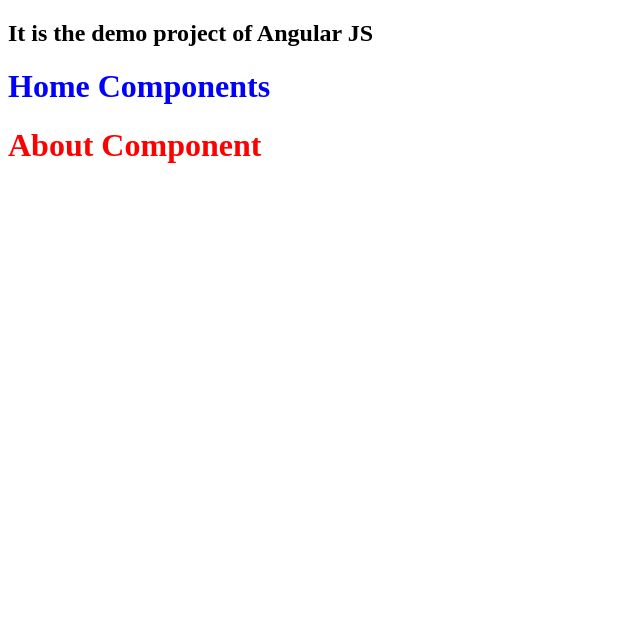
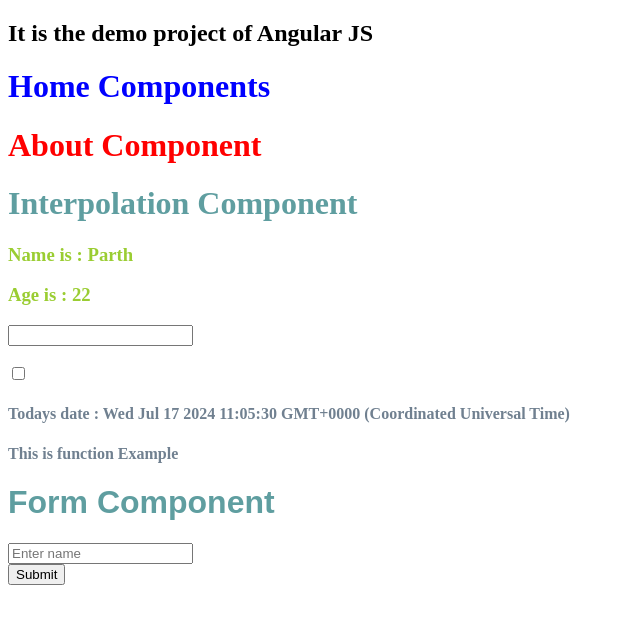
Before and after one commit to parth-mulashiya/angular_demo, an Angular app: page / in a window 1280 px wide. Shown: the top 624 px of the page, without its empty margins (0-640 px from the left). Built offline with nearby package versions, Linux system fonts and the light colour scheme.

Commit message:
using  variable in html file

```diff
--- a/src/app/app.component.html
+++ b/src/app/app.component.html
@@ -1,3 +1,14 @@
+<!-- here we can use our custom components
+  by using component selector name/id like <app-home>
+  that is specifyed in components ts file -->
+
+
 <h2>It is the demo project of Angular JS</h2>
+
 <app-home></app-home>
+
 <app-about></app-about>
+
+<app-interpolation></app-interpolation>
+
+<app-form></app-form>
--- a/src/app/app.component.ts
+++ b/src/app/app.component.ts
@@ -2,11 +2,13 @@
 import { RouterOutlet } from '@angular/router';
 import { HomeComponent } from './components/home/home.component';
 import { AboutComponent } from './components/about/about.component';
+import { InterpolationComponent } from './components/interpolation/interpolation.component';
+import { FormComponent } from './components/form/form.component';
 
 @Component({
   selector: 'app-root',
   standalone: true,
-  imports: [RouterOutlet,HomeComponent,AboutComponent],
+  imports: [RouterOutlet,HomeComponent,AboutComponent,InterpolationComponent,FormComponent],  //import the component name here
   templateUrl: './app.component.html',
   styleUrl: './app.component.css'
 })
--- a/src/app/components/about/about.component.ts
+++ b/src/app/components/about/about.component.ts
@@ -1,10 +1,11 @@
 import { Component } from '@angular/core';
 
 @Component({
-  selector: 'app-about',
+  selector: 'app-about',   //it is unique name/id of this component to use this component in app.component.html file
   standalone: true,
   imports: [],
-  template: '<h1>About Component </h1>',
+  template: '<h1>About Component </h1>',    //direact html code not using component html file
+  //direact css code not using component css file
   styles: [
     'h1{color: red}'
   ]
--- /dev/null
+++ b/src/app/components/form/form.component.html
@@ -0,0 +1,12 @@
+<!-- headText class are from main styles.css file it is globaly so we can use any where in this project -->
+<h1 class="headText">Form Component</h1>
+
+<!-- #input : This creates a reference to the input element itself (myInput).
+You can access its properties, such as .value. -->
+<input type="text" #input placeholder="Enter name"/>
+<br>
+<button (click)="printName(input.value)">Submit</button>
+<!-- (click)="printName(input.value)": When the button is clicked,
+ it calls the printName() function and passes input.value as an argument. -->
+
+<h5>{{output}}</h5>
--- /dev/null
+++ b/src/app/components/form/form.component.ts
@@ -0,0 +1,19 @@
+import { Component } from '@angular/core';
+
+@Component({
+  selector: 'app-form',
+  standalone: true,
+  imports: [],
+  templateUrl: './form.component.html',
+  styleUrl: './form.component.css'
+})
+export class FormComponent {
+
+  output = ""
+
+  printName(value: string){
+    this.output = "Name is : " + value
+  }
+  //printName() function has 1 argument 'value' its type is string
+  //this fumction is used to store input into variable and set into 'output' variable
+}
--- /dev/null
+++ b/src/app/components/interpolation/interpolation.component.css
@@ -0,0 +1,11 @@
+h1{
+  color: cadetblue;
+}
+
+h3{
+  color: yellowgreen;
+}
+
+h4{
+  color: slategrey;
+}
--- /dev/null
+++ b/src/app/components/interpolation/interpolation.component.html
@@ -0,0 +1,14 @@
+<h1>Interpolation Component</h1>
+
+<h3>Name is : {{name}}</h3>
+<h3>Age is : {{age}}</h3>
+<!-- <h3 style="color:{{color}};">Age is : {{age}}</h3> -->
+
+<input type="{{inputType}}" /><br><br>
+<input type="{{inputType2}}" />
+
+
+<h4>Todays date : {{date}}</h4>
+
+
+<h4>{{show()}}</h4>   <!--  to call a function -->
--- /dev/null
+++ b/src/app/components/interpolation/interpolation.component.ts
@@ -0,0 +1,37 @@
+import { Component } from '@angular/core';
+
+@Component({
+  selector: 'app-interpolation',
+  standalone: true,
+  imports: [],
+  templateUrl: './interpolation.component.html',
+  styleUrl: './interpolation.component.css'
+})
+export class InterpolationComponent {
+  //to use variables in html file we have to define it in this class
+  //its call one way databining where data transfer from ts file to html file
+
+  //define variables in component
+
+  name:string = "Parth"  //typescript syntax to define variable
+
+  name2 = "Angular Example"     //javascript syntax to define variable in typescript
+
+  age:number = 22     //number datatype to store int double float
+
+  inputType = "text"
+  inputType2 = "checkbox"
+
+  color = "green"
+
+  date:Date = new Date();     //Date() function to show the current date
+
+
+  //function ex
+  show():string{    // :string is return type it is not compulsory
+    return "This is function Example"
+  }
+
+
+
+}
--- a/src/styles.css
+++ b/src/styles.css
@@ -1 +1,5 @@
 /* You can add global styles to this file, and also import other style files */
+.headText{
+  color:cadetblue;
+  font-family: Arial, Helvetica, sans-serif;
+}
```
Also changed, not shown: src/app/components/form/form.component.css (added), 2 other files (tests, documents, lock files or other folders).
